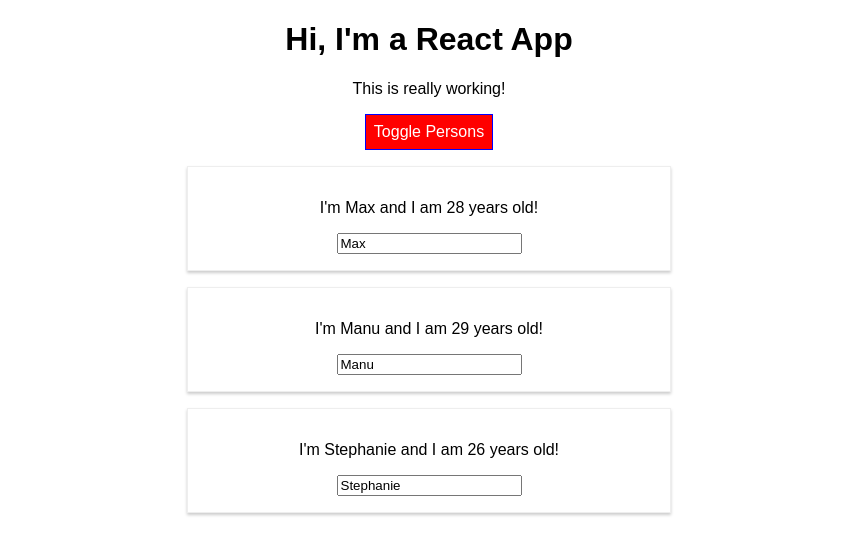
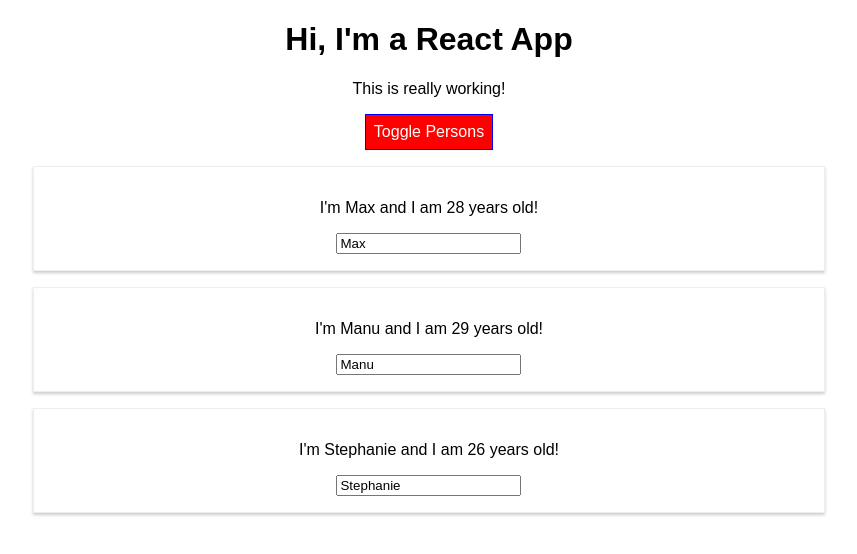
Before and after one commit to Abhishekkuri/react-playground, a React (Create React App) app: page / in a window 1280 px wide. Both pictures are taken after a click on the button "Toggle Persons". Shown: the top 554 px of the page, without its empty margins (211-1068 px from the left). Built offline with nearby package versions, Linux system fonts and the light colour scheme.

Commit message:
first MVP

```diff
--- a/src/components/Persons/Person/Person.css
+++ b/src/components/Persons/Person/Person.css
@@ -6,9 +6,3 @@
   padding: 16px;
   text-align: center;
 }
-
-/* @media (min-width: 500px) {
-  .Person {
-      width: 450px;
-  }
-} */
--- a/src/components/Persons/Person/Person.js
+++ b/src/components/Persons/Person/Person.js
@@ -1,23 +1,23 @@
-import React from "react";
+import React, { Component } from "react";
+import "./Person.css";
 import Radium from "radium";
 
-import "./Person.css";
+class Person extends Component {
+  render() {
+    return (
+      <div className="Person">
+        <p onClick={this.props.click}>
+          I'm {this.props.name} and I am {this.props.age} years old!
+        </p>
+        <p>{this.props.children}</p>
+        <input
+          type="text"
+          onChange={this.props.changed}
+          value={this.props.name}
+        />
+      </div>
+    );
+  }
+}
 
-const person = props => {
-  const style = {
-    "@media (min-width: 500px)": {
-      width: "450px"
-    }
-  };
-  return (
-    <div className="Person" style={style}>
-      <p onClick={props.click}>
-        I'm {props.name} and I am {props.age} years old!
-      </p>
-      <p>{props.children}</p>
-      <input type="text" onChange={props.changed} value={props.name} />
-    </div>
-  );
-};
-
-export default Radium(person);
+export default Radium(Person);
--- a/src/containers/App.css
+++ b/src/containers/App.css
@@ -9,3 +9,6 @@
 .bold {
   font-weight: bold;
 }
+
+button:hover {
+}
--- a/src/containers/App.js
+++ b/src/containers/App.js
@@ -1,7 +1,7 @@
 import React, { Component } from "react";
 import "./App.css";
-import Radium, { StyleRoot } from "radium";
 import Person from "../components/Persons/Person/Person";
+import Radium from "radium";
 
 class App extends Component {
   state = {
@@ -77,7 +77,6 @@ class App extends Component {
           })}
         </div>
       );
-
       style.backgroundColor = "red";
       style[":hover"] = {
         backgroundColor: "salmon",
@@ -85,16 +84,15 @@ class App extends Component {
       };
     }
 
-    const classes = [];
+    let classes = [];
     if (this.state.persons.length <= 2) {
-      classes.push("red"); // classes = ['red']
+      classes.push("red");
     }
     if (this.state.persons.length <= 1) {
-      classes.push("bold"); // classes = ['red', 'bold']
+      classes.push("bold");
     }
 
     return (
-      <StyleRoot>
       <div className="App">
         <h1>Hi, I'm a React App</h1>
         <p className={classes.join(" ")}>This is really working!</p>
@@ -103,7 +101,6 @@ class App extends Component {
         </button>
         {persons}
       </div>
-      </StyleRoot>
     );
     // return React.createElement('div', {className: 'App'}, React.createElement('h1', null, 'Does this work now?'));
   }
```
Also changed, not shown: src/components/Cockpit/Cockpit.js (added, +38 -0 lines), src/components/Persons/Persons.js (added, +16 -0 lines). Lines whose indentation alone changed are shown as unchanged.
